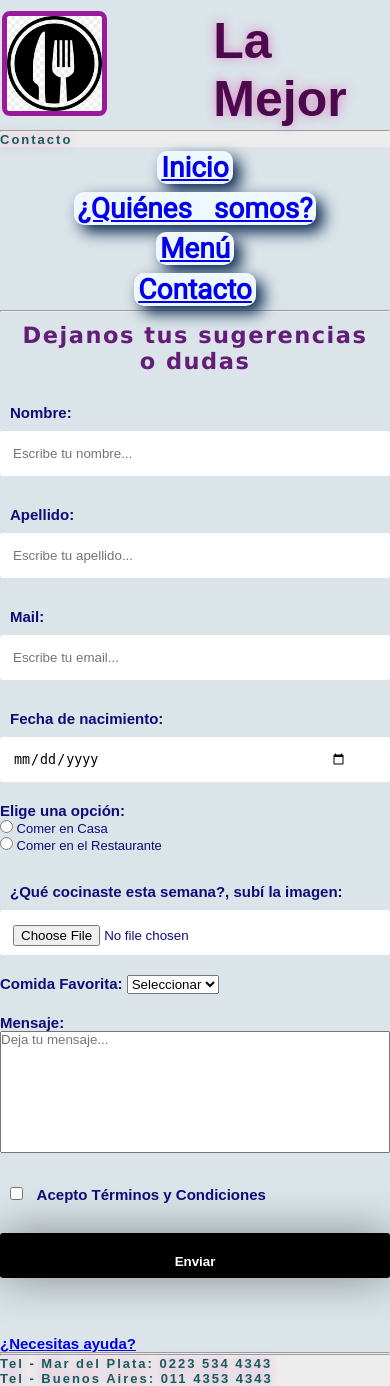
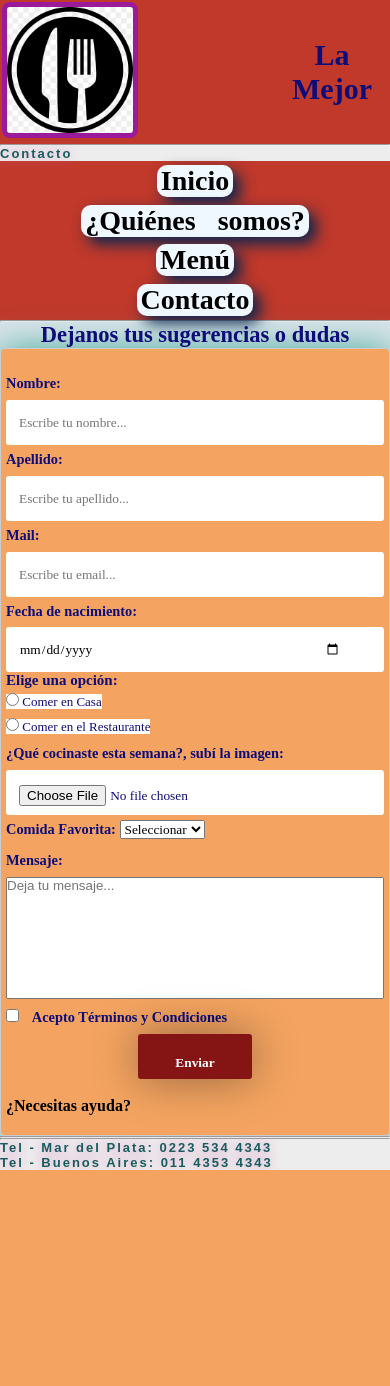
Before and after one commit to marcelodelia/github, a Python web app: template Templates/contacto.html in a window 390 px wide. After the commit the page ends 1170 px from the top, so only its background shows below. Run offline with Jinja, Linux system fonts and the light colour scheme; the template is opened without the code that fills it, so the values that code supplies are empty; some libraries are stand-ins or nearby versions.

Commit message:
git commit -m "modifiqué y agregué en HTML CSS JS"

```diff
--- a/Static/css/estilos.css
+++ b/Static/css/estilos.css
@@ -6,6 +6,7 @@
     margin: 0;
     padding: 0;
     box-sizing: border-box;
+    font-family: 'Merienda';
 }
 
 body {
@@ -17,24 +18,7 @@
     background-color: #dae4e9;
 
 }
-
-/* form {
-    background-color: #d4e3e7;
-    padding: 20px 5px;
-    max-width: 500px;
-    margin: auto;
-    box-shadow: 0 0 35px #44aa9e;
-    border: 1px solid #ccc;
-    border-radius: 5px;
-    font-size: 16px;
-} */
 /*
-label {
-    font-size: 0.9em;
-    line-height: 2;
-    display: block;
-    margin-bottom: 2px;
-}
 
 input[type="text"], input[type="email"], input[type="date"], input[type="file"], textarea{
     width: 100%;
@@ -44,6 +28,62 @@
     border-radius: 3px;
     box-sizing: border-box;
 } */
+
+
+h1{
+
+    text-align: center;
+    /* padding-top: 10px;
+    font-size: 50px;
+    margin: 0;
+    color: rgb(77, 9, 77);
+    text-shadow: 0 0 12px rgb(216, 136, 192); */
+}
+
+h2 {
+    text-align: center;
+    /* margin: 0;
+    margin-bottom: 10px;
+    font-family: Verdana, Geneva, Tahoma, sans-serif;
+    color: rgba(85, 5, 105, 0.89);
+    display: block;
+    letter-spacing: 1.5px;
+    padding: 10px; */
+}
+
+h3 {
+    color: rgb(23, 92, 92);
+    background-color: #ededed;
+    text-shadow: 0 0 12px rgb(216, 136, 192);
+    letter-spacing: 2px;
+    font-family: sans-serif;
+    font-size: small;
+}
+
+h4{
+    margin: 0;
+    font-family: 'Merienda';
+    font-size: 15px;
+    font-weight: bold;
+
+
+}
+
+
+header {
+    background-color: #c0392b;
+}
+
+a {
+    text-decoration: none;
+    color: black;
+}
+
+footer {
+    position: relative;
+    background-color: chocolate;
+}
+
 
 textarea{
   min-width: 100%;
@@ -68,46 +108,11 @@
 
 }
 
-h1{
-    padding-top: 10px;
-    font-size: 50px;
-    margin: 0;
-    color: rgb(77, 9, 77);
-    text-shadow: 0 0 12px rgb(216, 136, 192);
-}
 
-h2 {
-    text-align: center;
-    margin: 0;
-    margin-bottom: 10px;
-    font-family: Verdana, Geneva, Tahoma, sans-serif;
-    color: rgba(85, 5, 105, 0.89);
-    display: block;
-    letter-spacing: 1.5px;
-    padding: 10px;
-}
-
-h3 {
-    color: rgb(23, 92, 92);
-    background-color: #ededed;
-    text-shadow: 0 0 12px rgb(216, 136, 192);
-    letter-spacing: 2px;
-    font-family: sans-serif;
-    font-size: small;
-}
-
-h4{
-    margin: 0;
-    font-family: sans-serif;
-    color: #0e0c79;
-    font-size: 15px;
-    font-weight: bold;
-    background-color: #dae4e9;
-}
 
 p{
     color: #0f0a53;
-    font-family: Verdana, Geneva, Tahoma, sans-serif;
+    font-family: 'Merienda';
     font-weight: bold;
     font-style: italic;
     text-align: justify;
@@ -180,21 +185,27 @@
 
 /* formulario de contacto */
 .formulario {
-    display: grid;
-	grid-template-columns: 1fr 1fr;
-	gap: 20px;
+    background-color: sandybrown;
+    padding: 20px 5px;
+    max-width: 500px;
+    margin: auto;
+    box-shadow: 0 0 35px #44aa9e;
+    border: 1px solid #ccc;
+    border-radius: 5px;
+    font-size: 16px;
+
 }
 
 /* formulario de contacto */
 .form-label {
+    font-size: 0.9em;
+    line-height: 2;
     display: block;
-	font-weight: 700;
-	padding: 10px;
-	cursor: pointer;
+    margin-bottom: 2px;
 }
 
 /* formulario de contacto */
-.form-control-input .form-select{
+.form-control-input {
     /* display: inline-block;
     background-color: aliceblue;
     margin-top: 5px;
@@ -225,18 +236,18 @@
 }
 
 /* error en formulario */
-.error {
+.form-input-error {
 	font-size: 12px;
 	margin-bottom: 0;
 	display: none;
 }
 
-.error-activo {
+.form-input-error-activo {
 	display: block;
 }
 
 /* Formulario Validación círculo (error) */
-.validacion {
+.validacion-estado {
 	position: absolute;
 	right: 10px;
 	bottom: 15px;
@@ -249,11 +260,6 @@
 	margin-right: 10px;
 }
 
-.form-control-terminos,
-.error-term,
-.form-btn-enviar {
-	grid-column: span 2;
-}
 
 .error-term {
 	height: 45px;
@@ -278,7 +284,7 @@
 	height: 45px;
 	line-height: 45px;
 	width: 30%;
-	background: #000;
+	background: #851414;
 	color: #fff;
 	font-weight: bold;
 	border: none;
@@ -311,6 +317,9 @@
 .label-comer{
     font-size: 13px;
     font-weight: 200;
+    background-color: #fff;
+	line-height: 25px;
+
 }
 
 /* Formulario de contacto: Términos y condiciones  */
@@ -343,20 +352,3 @@
     background-color: #a3548f;
 
     }
-
-    /* mediaqueries  */
-    @media screen and (max-width: 800px) {
-        .formulario {
-            grid-template-columns: 1fr;
-        }
-
-        .form-control-terminos,
-        .error-term,
-        .form-btn-enviar {
-            grid-column: 1;
-        }
-
-        .form-btn {
-            width: 100%;
-        }
-    }
--- a/Static/js/script.js
+++ b/Static/js/script.js
@@ -14,36 +14,36 @@
 	email: false,
 	nacim: false,
 	imagen: false,
-	consul: false
+	// consul: false
 }
 
 const validarFormulario = (e) => {
 	switch (e.target.name) {
 		case "nombre":
 			validarCampo(expresiones.nombre, e.target, 'nombre');
-			break;
+		break;
 		case "apellido":
 			validarCampo(expresiones.apellido, e.target, 'apellido');
-			break;
+		break;
 		case "email":
 			validarCampo(expresiones.email, e.target, 'email');
-			break;
+		break;
 		case "nacim":
 			validarCampo(expresiones.nacim, e.target, 'nacim');
-			break;
+		break;
 		case "imagen":
 			validarCampo(expresiones.imagen, e.target, 'imagen');
-			break;
-		case "consul":
-			validarCampo(expresiones.consul, e.target, 'consul');
-			break;
+		break;
+		// case "consul":
+		// 	validarCampo(expresiones.consul, e.target, 'consul');
+		// break;
 
 	}
 
 }
 
-const validarCampo = (expresion, input, campo) => {
-	if (expresion.test(input.value)) {
+const validarCampo = (expresiones, inputs, campos) => {
+	if (expresiones.test(inputs.value)) {
 		document.getElementById('grupo__${campo}').classList.remove('form-control-incorrecto');
 		document.getElementById('grupo__${campo}').classList.add('form-control-correcto');
 		document.querySelector('#grupo__${campo} i').classList.add('fa-check-circle');
@@ -70,7 +70,7 @@
 
 
 	const terminos = document.getElementById('terminos');
-	if (campos.nombre && campos.apellido && campos.email && campos.nacim && campos.imagen && campos.consul && terminos.cheked) {
+	if (campos.nombre && campos.apellido && campos.email && campos.nacim && campos.imagen && terminos.checked) {
 		formulario.reset();
 
 		document.getElementById('form-mensaje-exito').classList.add('form-mensaje-exito-activo');
--- a/Templates/contacto.html
+++ b/Templates/contacto.html
@@ -1,22 +1,26 @@
 <!DOCTYPE html>
 <html lang="es">
+
 <head>
     <meta charset="UTF-8">
     <meta name="viewport" content="width=device-width, initial-scale=1.0">
+
     <!-- Favicon -->
     <link rel="shortcut icon" href="../Static/img/favicon.ico" type="image/x-icon">
+
     <!-- hoja de estilos CCS -->
     <link rel="stylesheet" href="../Static/css/estilos.css">
-    <title>Gastranomía La Mejor |  Contacto</title>
+    <title>Gastranomía La Mejor | Contacto</title>
 </head>
-
 
 <body>
     <header>
         <table>
             <tr>
                 <td><img src="../Static/img/logo.png" alt="Logo" width="90"></td>
-                <td><h1>La Mejor</h1></td>
+                <td>
+                    <h1>La Mejor</h1>
+                </td>
             </tr>
         </table>
         <hr>
@@ -33,38 +37,33 @@
         </nav>
     </header>
 
-
     <main>
 
-        <section>
+
         <h2>Dejanos tus sugerencias o dudas</h2>
 
-            <form action="#" class="formulario" method="GET" id="formulario" novalidate>
+        <form action="" method="GET" class="formulario" id="formulario" novalidate>
 
             <!-- Nombre -->
             <div class="form-control" id="grupo-nombre">
                 <label for="nombre" class="form-label">Nombre:</label>
                 <div class="form-control-input">
                     <input type="text" class="form-input" name="nombre" id="nombre" placeholder="Escribe tu nombre..." required>
-                        <!-- <i class="fa-solid fa-check" aria-hidden="true"></i> "palomita" -->
-                        <i class="validacion fa fa-times-circle" aria-hidden="true"></i>
+                    <i class="validacion-estado fa fa-times-circle"></i>
                 </div>
-                    <div class="error" id="error-nombre">Solo acepta letras</div>
+                <p class="form-input-error">Solo acepta letras</p>
             </div>
-
-
 
             <!-- Apellido -->
 
             <div class="form-control" id="grupo-apellido">
                 <label for="apellido" class="form-label">Apellido:</label>
                 <div class="form-control-input">
-
-                        <input type="text" class="form-input" name="apellido" id="apellido" placeholder="Escribe tu apellido..." required>
-                        <i class="validacion fa fa-times-circle" aria-hidden="true"></i>
+                    <input type="text" class="form-input" name="apellido" id="apellido"
+                        placeholder="Escribe tu apellido..." required>
+                    <i class="validacion-estado fa fa-times-circle"></i>
                 </div>
-                    <div class="error" id="error-apellido">Solo acepta letras</div>
-
+                <p class="form-input-error">Solo acepta letras</p>
             </div>
 
 
@@ -73,27 +72,20 @@
                 <label for="email" class="form-label">Mail:</label>
                 <div class="form-control-input">
                     <input type="email" class="form-input" name="email" id="email" placeholder="Escribe tu email..." required>
-                        <i class="validacion fa fa-times-circle" aria-hidden="true"></i>
+                    <i class="validacion-estado fa fa-times-circle"></i>
                 </div>
-                    <div class="error" id="error-email">El correo puede contener letras, números, puntos, guiones y guión bajo</div>
+                <p class="form-input-error">El correo puede contener letras, números, puntos, guiones y guión bajo</p>
             </div>
 
-
-                <!-- Contraseña
-                <div class="form-control">
-                    <label for="">Contraseña</label>
-                    <input type="password" name="password" id="password" required>
-                </div>
-                <div class="error" id="error-password"></div> -->
 
             <!-- Fecha de nacimiento -->
             <div class="form-control" id="grupo-nac">
                 <label for="nacim" class="form-label">Fecha de nacimiento:</label>
                 <div class="form-control-input">
                     <input type="date" class="form-input" name="nacim" id="nacim" required>
-                        <i class="validacion fa fa-times-circle" aria-hidden="true"></i>
+                    <i class="validacion-estado fa fa-times-circle"></i>
                 </div>
-                    <div class="error" id="error-nacim">Indicar la fecha en números</div>
+                <p class="form-input-error">Indicar la fecha en números</p>
             </div>
 
             <!-- Consigna: Radiobutton -->
@@ -114,14 +106,14 @@
             <div class="form-control" id="grupo-imagen">
                 <label for="imagen" class="form-label">¿Qué cocinaste esta semana?, subí la imagen:</label>
                 <div class="form-control-input">
-                        <input type="file" class="form-input" id="imagen" name="imagen" accept="image/*" requerido>
-                        <i class="validacion fa fa-times-circle" aria-hidden="true"></i>
+                    <input type="file" class="form-input" id="imagen" name="imagen" accept="image/*" required>
+                    <i class="validacion-estado fa fa-times-circle"></i>
                 </div>
-                    <div class="error" id="error-imagen">Adjuntar una imagen</div>
+                <p class="form-input-error">Adjuntar una imagen</p>
             </div>
 
             <!-- Consigna: Select -->
-                <div class="form-control" id="grupo-comida">
+            <div class="form-label" id="grupo-comida">
                 <label for="comida">Comida Favorita:</label>
                 <select name="comida" id="comida" class="form-select">
                     <option value="">Seleccionar</option>
@@ -138,7 +130,7 @@
             <!-- Consulta -->
 
             <div class="form-control" id="grupo-consulta">
-                    <label for="consul">Mensaje:</label>
+                <label class="form-label" for="consul">Mensaje:</label>
                 <textarea name="consul" id="consul" cols=28" rows="8" placeholder="Deja tu mensaje..."></textarea>
             </div>
 
@@ -146,17 +138,17 @@
 
             <div class="form-control" id="grupo-term">
                 <label class="form-label">
-                        <input type="checkbox" class="checkbox" name="terminos" id="terminos"> Acepto Términos y Condiciones
+                    <input type="checkbox" class="checkbox" name="terminos" id="terminos" required> Acepto Términos y Condiciones
                 </label>
             </div>
 
             <div class="error-term" id="error-term">
-                    <i class="fa fa-exclamation-triangle" aria-hidden="true"></i>Debe aceptar los Términos y Condiciones
+                <p><i class="fas fa-exclamation-triangle"></i> <b>Error:</b>Debe aceptar los Términos y Condiciones</p>
             </div>
 
             <!-- Botón de Registro -->
 
-                <div class="form-control form-btn-enviar" id="btn-enviar">
+            <div class="form-control form-btn-enviar">
                 <button type="submit" class="form-btn">Enviar</button>
                 <p class="form-mensaje-exito" id="form-mensaje-exito">Formulario enviado con Éxito</p>
             </div>
@@ -164,16 +156,16 @@
 
             <!-- link de ayuda -->
             <div class="form-help">
-                    <a href="#" >¿Necesitas ayuda?</a>
+                <a href="#">¿Necesitas ayuda?</a>
             </div>
 
         </form>
 
-        </section>
+
 
     </main>
     <script src="../Static/js/script.js"></script>
-    <script src="https://kit.fontawesome.com/2c36e9b7b1.js" crossorigin="anonymous"></script>
+    <script src="https://kit.fontawesome.com/e0d3159641.js" crossorigin="anonymous"></script>
 
     <footer id="footer">
         <hr>
@@ -187,4 +179,5 @@
 
 
 </body>
+
 </html>
```
Lines whose indentation alone changed are shown as unchanged.
